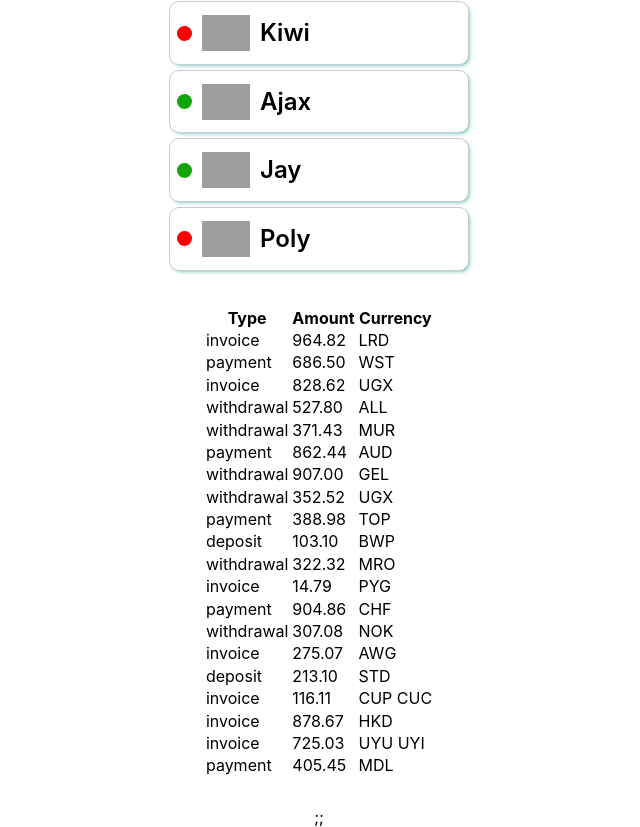
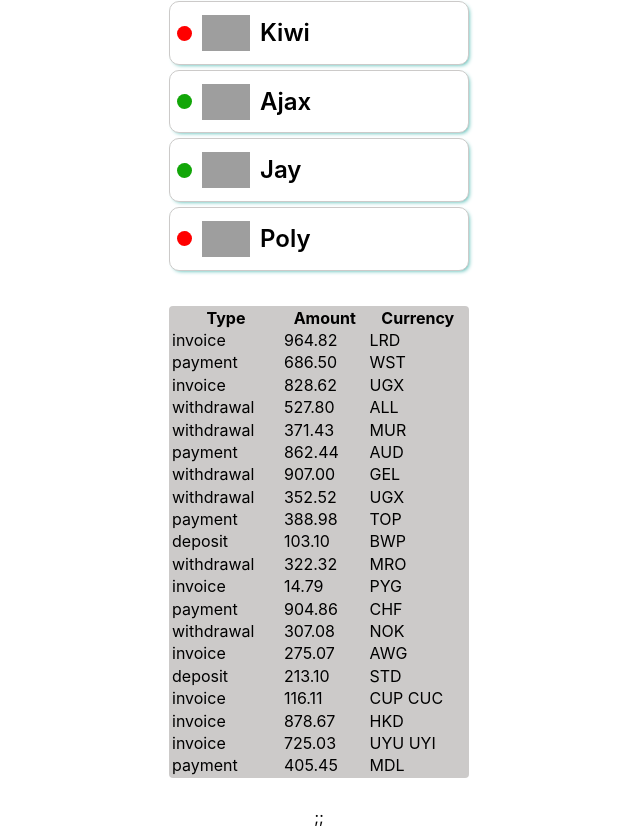
Before and after one commit to okuzmychov/goit-react-hw-01-components, a React (Create React App) app: page / in a window 1280 px wide. Shown: the part 644-1471 px from the top of the page, without its empty margins (321-961 px from the left). Built offline with nearby package versions, Linux system fonts and the light colour scheme; grey boxes are pictures that could not be loaded.

Commit message:
transaction

```diff
--- a/src/components/TransactionHistory/TransactionHistory.js
+++ b/src/components/TransactionHistory/TransactionHistory.js
@@ -1,8 +1,9 @@
 import { TransactionHistoryItem } from './TransactionHistoryItem'
+import { Table, list } from './TransactionHistory.styled';
 
 export const TransactionHistory = ({ items }) => {
     return (
-    <table class="transaction-history">
+    <Table>
     <thead>
       <tr>
         <th>Type</th>
@@ -16,6 +17,6 @@ export const TransactionHistory = ({ items }) => {
           <TransactionHistoryItem key={item.id} strings={item} />
       ))}
   </tbody>
-</table>
+</Table>
     );
 };
--- /dev/null
+++ b/src/components/TransactionHistory/TransactionHistory.styled.js
@@ -0,0 +1,13 @@
+import { styled } from 'styled-components';
+
+export const Table = styled.table`
+  background-color: ${props => props.theme.colors.grey};
+  border-radius: 4px;
+  overflow: hidden;
+  width: 300px;
+`;
+
+export const list = styled.th`
+padding: 10px;
+color: ${p => p.theme.colors.white};
+`;
--- a/src/components/TransactionHistory/TransactionHistoryItem.js
+++ b/src/components/TransactionHistory/TransactionHistoryItem.js
@@ -1,4 +1,6 @@
-export const TransactionHistoryItem = ({ strings : { id, type, amount, currency } }) => {
+import { list } from './TransactionHistory.styled';
+
+export const TransactionHistoryItem = ({ strings: { id, type, amount, currency } }) => {
     return (
     <tr key={id}>
         <td>{type}</td>
```
